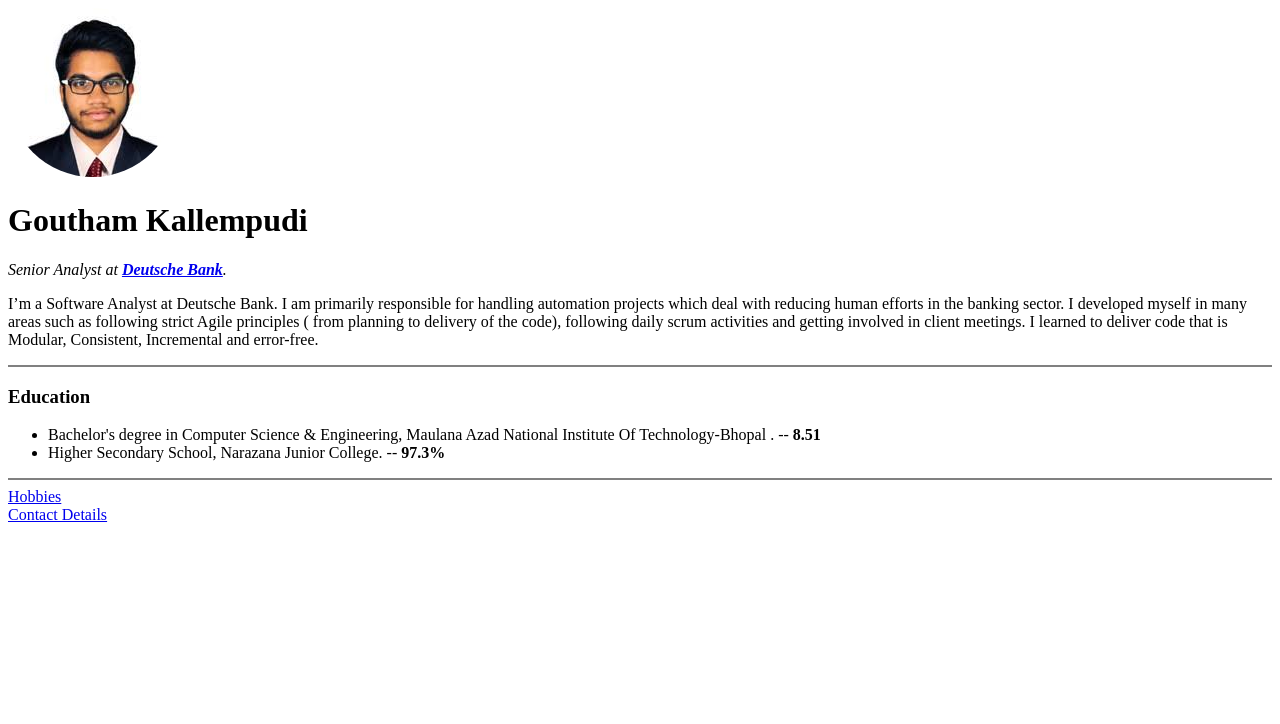
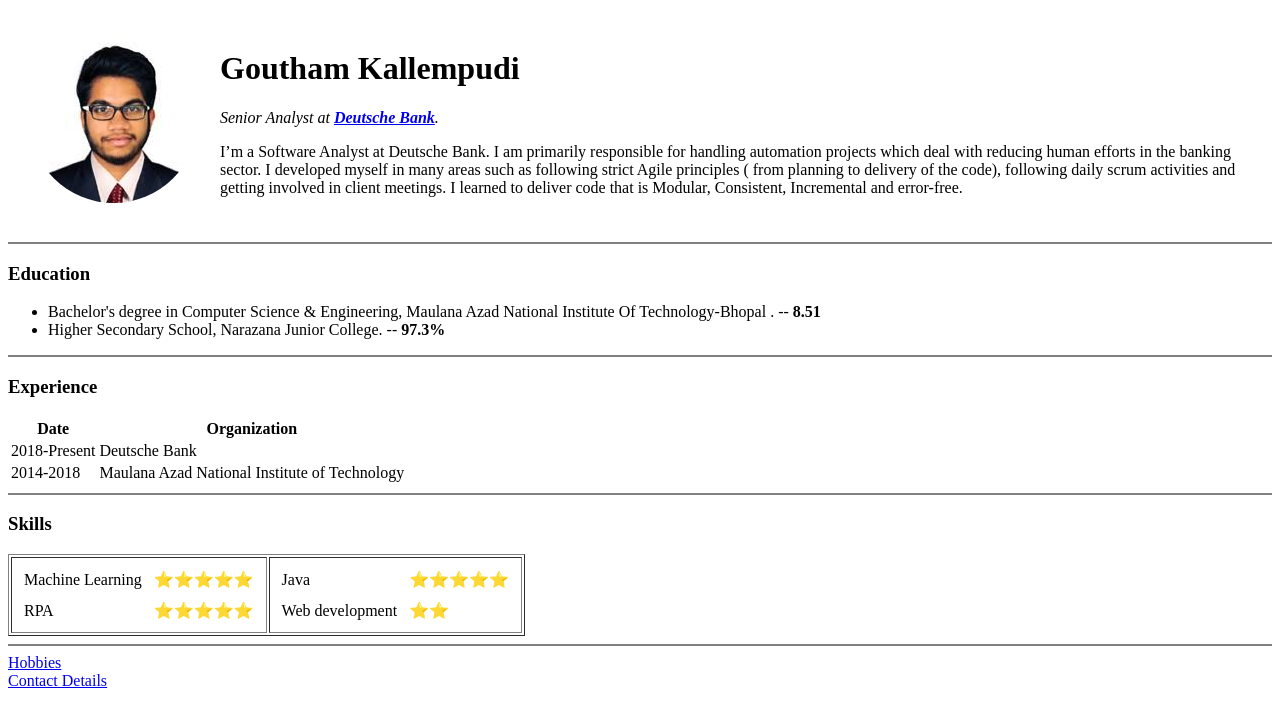
Before and after one commit to kallempudigoutham/Web-Development, a plain HTML site: page HTML - Personal Site/index.html in a window 1280 px wide. Drawn offline with Linux system fonts and the light colour scheme.

Commit message:
Added forms, tables to the personal site

```diff
--- a/HTML - Personal Site/index.html
+++ b/HTML - Personal Site/index.html
@@ -7,7 +7,10 @@
 </head>
 
 <body>
-  <img src="images/goutham.png" alt="Goutham profile picture">
+  <table cellspacing="20">
+    <tr>
+      <td><img src="images/goutham.png" alt="Goutham profile picture"></td>
+      <td>
         <h1>Goutham Kallempudi</h1>
         <p><em>Senior Analyst at <strong><a href="https://www.db.com/company/index.htm"> Deutsche Bank</a></strong>.</em></p>
         <p>I’m a Software Analyst at Deutsche Bank. I am primarily responsible for handling automation
@@ -15,13 +18,70 @@
           many areas such as following strict Agile principles ( from planning to delivery of the code),
           following daily scrum activities and getting involved in client meetings. I learned to deliver
           code that is Modular, Consistent, Incremental and error-free.</p>
+      </td>
+    </tr>
+  </table>
+
+
   <hr size="2" noshade>
 
   <h3>Education</h3>
   <ul>
-    <li>Bachelor's degree in Computer Science & Engineering,   Maulana Azad National Institute Of Technology-Bhopal .  -- <strong>8.51</strong></li>
-    <li>Higher Secondary School, Narazana Junior College. --  <strong>97.3%</strong></li>
+    <li>Bachelor's degree in Computer Science & Engineering, Maulana Azad National Institute Of Technology-Bhopal . -- <strong>8.51</strong></li>
+    <li>Higher Secondary School, Narazana Junior College. -- <strong>97.3%</strong></li>
   </ul>
+
+  <hr size="2" noshade>
+  <h3>Experience</h3>
+  <table>
+    <thead>
+      <tr>
+        <th>Date</th>
+        <th>Organization</th>
+      </tr>
+    </thead>
+    <tbody>
+      <tr>
+        <td>2018-Present</td>
+        <td>Deutsche Bank</td>
+      </tr>
+      <tr>
+        <td>2014-2018</td>
+        <td>Maulana Azad National Institute of Technology</td>
+      </tr>
+    </tbody>
+  </table>
+
+  <hr size="2" noshade>
+  <h3>Skills</h3>
+  <table border="1">
+    <tr>
+      <td>
+      <table cellspacing="10">
+        <tr>
+          <td>Machine Learning</td>
+          <td>⭐⭐⭐⭐⭐</td>
+        </tr>
+        <tr>
+          <td>RPA</td>
+          <td>⭐⭐⭐⭐⭐</td>
+        </tr>
+      </table>
+    </td>
+    <td>
+      <table cellspacing="10">
+        <tr>
+          <td>Java</td>
+          <td>⭐⭐⭐⭐⭐</td>
+        </tr>
+        <tr>
+          <td>Web development</td>
+          <td>⭐⭐</td>
+        </tr>
+      </table>
+    </td>
+    </tr>
+  </table>
 
   <hr size="2" noshade>
   <a href="hobbies.html"> Hobbies </a>
```
Also changed, not shown: HTML - Personal Site/contact_details.html (+14 -0 lines). Lines whose indentation alone changed are shown as unchanged.
